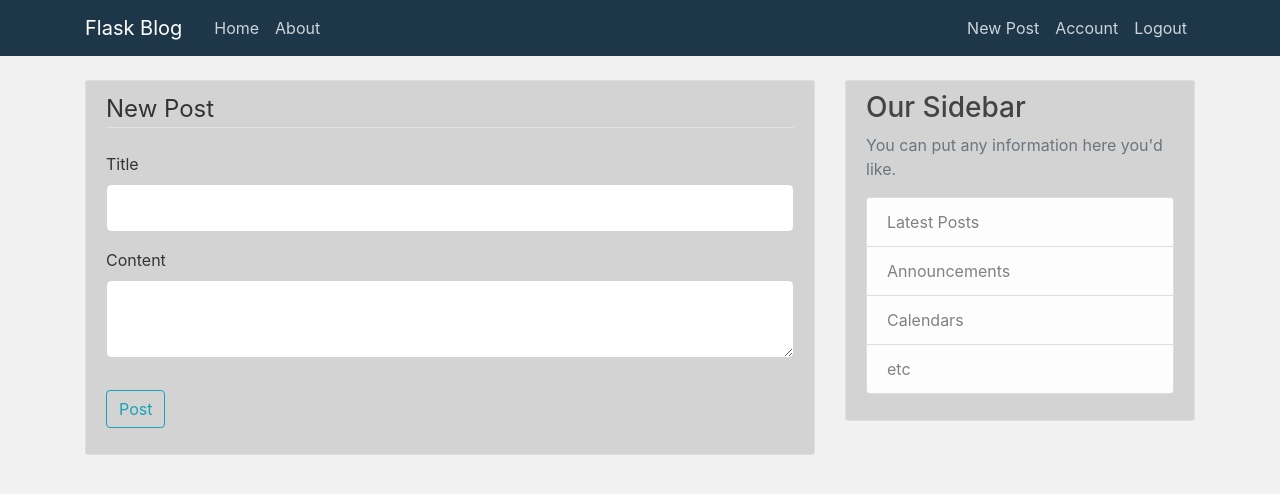
After one commit to andrenevares/Flask_Blog, a Flask app: page /post/new in a window 1280 px wide. The commit adds this page. Shown: the top 494 px of the page. Run offline with Flask 2, Linux system fonts and the light colour scheme; a user stored in the database is signed in; some libraries are stand-ins or nearby versions.

Commit message:
Create, Update, and Delete Posts

```diff
--- a/flaskblog/forms.py
+++ b/flaskblog/forms.py
@@ -1,7 +1,7 @@
 from flask_wtf import FlaskForm
 from flask_wtf.file import FileField, FileAllowed
 from flask_login import current_user
-from wtforms import StringField, PasswordField, SubmitField, BooleanField
+from wtforms import StringField, PasswordField, SubmitField, BooleanField, TextAreaField
 from wtforms.validators import DataRequired, Length, Email, EqualTo, ValidationError
 from flaskblog.models import User
 
@@ -54,3 +54,8 @@ class UpdateAccountForm(FlaskForm):
             user = User.query.filter_by(email=email.data).first()
             if user:
                 raise ValidationError('That email is taken. Please choose a different one.')
+
+class PostForm(FlaskForm):
+    title = StringField('Title', validators=[DataRequired()])
+    content = TextAreaField('Content', validators=[DataRequired()])
+    submit = SubmitField('Post')
--- a/flaskblog/routes.py
+++ b/flaskblog/routes.py
@@ -1,32 +1,17 @@
 import os
 import secrets
 from PIL import Image
-from flask import render_template, url_for, flash, redirect, request
+from flask import render_template, url_for, flash, redirect, request, abort
 from flaskblog import app, db, bcrypt
-from flaskblog.forms import RegistrationForm, LoginForm, UpdateAccountForm
+from flaskblog.forms import RegistrationForm, LoginForm, UpdateAccountForm, PostForm
 from flaskblog.models import User, Post
 from flask_login import login_user, current_user, logout_user, login_required
-
-
-posts = [
-    {
-        'author': 'Corey Schafer',
-        'title': 'Blog Post 1',
-        'content': 'First post content',
-        'date_posted': 'April 20, 2018'
-    },
-    {
-        'author': 'Jane Doe',
-        'title': 'Blog Post 2',
-        'content': 'Second post content',
-        'date_posted': 'April 21, 2018'
-    }
-]
 
 
 @app.route("/")
 @app.route("/home")
 def home():
+    posts = Post.query.all()
     return render_template('home.html', posts=posts)
 
 
@@ -71,12 +56,13 @@ def logout():
     logout_user()
     return redirect(url_for('home'))
 
+
 def save_picture(form_picture):
     random_hex = secrets.token_hex(8)
     _, f_ext = os.path.splitext(form_picture.filename)
     picture_fn = random_hex + f_ext
     picture_path = os.path.join(app.root_path, 'static/profile_pics', picture_fn)
-    ### Vamos redimensionar antes de salvar
+
     output_size = (125, 125)
     i = Image.open(form_picture)
     i.thumbnail(output_size)
@@ -96,10 +82,63 @@ def account():
         current_user.username = form.username.data
         current_user.email = form.email.data
         db.session.commit()
-        flash('Your account has been updated !!!', 'success')
+        flash('Your account has been updated!', 'success')
         return redirect(url_for('account'))
-    elif request.method == "GET":
+    elif request.method == 'GET':
         form.username.data = current_user.username
         form.email.data = current_user.email
-    image_file = url_for('static', filename='profile_pics/' + current_user.image_file )
-    return render_template('account.html', title='Account', image_file=image_file, form=form)
+    image_file = url_for('static', filename='profile_pics/' + current_user.image_file)
+    return render_template('account.html', title='Account',
+                           image_file=image_file, form=form)
+
+
+@app.route("/post/new", methods=['GET', 'POST'])
+@login_required
+def new_post():
+    form = PostForm()
+    if form.validate_on_submit():
+        post = Post(title=form.title.data, content=form.content.data, author=current_user)
+        db.session.add(post)
+        db.session.commit()
+        flash('Your post has been created!', 'success')
+        return redirect(url_for('home'))
+    return render_template('create_post.html', title='New Post',
+                           form=form, legend='New Post')
+
+
+@app.route("/post/<int:post_id>")
+def post(post_id):
+    post = Post.query.get_or_404(post_id)
+    return render_template('post.html', title=post.title, post=post)
+
+
+@app.route("/post/<int:post_id>/update", methods=['GET', 'POST'])
+@login_required
+def update_post(post_id):
+    post = Post.query.get_or_404(post_id)
+    if post.author != current_user: #se o autor do post não for igual ao usuário atual
+        abort(403) # 403 é HTTP forbiden
+    form = PostForm()
+    if form.validate_on_submit(): #se o formulario for válido
+        post.title = form.title.data #trago o título
+        post.content = form.content.data #trago o conteúdo
+        db.session.commit() #como ele já existe eu não preciso fazer db.session.add
+        flash('Your post has been updated!', 'success')
+        return redirect(url_for('post', post_id=post.id))
+    elif request.method == 'GET':
+        form.title.data = post.title
+        form.content.data = post.content
+    return render_template('create_post.html', title='Update Post',
+                           form=form, legend='Update Post')
+
+
+@app.route("/post/<int:post_id>/delete", methods=['POST'])
+@login_required
+def delete_post(post_id):
+    post = Post.query.get_or_404(post_id)
+    if post.author != current_user:
+        abort(403)
+    db.session.delete(post)
+    db.session.commit()
+    flash('Your post has been deleted!', 'success')
+    return redirect(url_for('home'))
--- a/flaskblog/static/main.css
+++ b/flaskblog/static/main.css
@@ -1,5 +1,5 @@
-ody {
-	background: #fafafa;
+body {
+	background: #f1f1f1;
 	color: #333333;
 	margin-top: 5rem;
 }
@@ -13,8 +13,9 @@ h6 {
 	color: #444444;
 }
 
-.bg-steel {
-	background-color: #5f788a;
+
+.bg-navbar {
+	background-color: #1d3749;
 }
 
 .site-header .navbar-nav .nav-link {
@@ -30,7 +31,7 @@ h6 {
 }
 
 .content-section {
-	background: #ffffff;
+	background: #d3d3d3;
 	padding: 10px 20px;
 	border: 1px solid #dddddd;
 	border-radius: 3px;
--- /dev/null
+++ b/flaskblog/templates/create_post.html
@@ -0,0 +1,40 @@
+{% extends "layout.html" %}
+{% block content %}
+<div class="content-section">
+    <form method="POST" action="">
+        {{ form.hidden_tag() }}
+        <fieldset class="form-group">
+            <legend class="border-bottom mb-4">New Post</legend>
+            <div class="form-group">
+                {{ form.title.label(class="form-control-label") }}
+                {% if form.title.errors %}
+                {{ form.title(class="form-control form-control-lg is-invalid") }}
+                <div class="invalid-feedback">
+                    {% for error in form.title.errors %}
+                    <span>{{ error }}</span>
+                    {% endfor %}
+                </div>
+                {% else %}
+                {{ form.title(class="form-control form-control-lg") }}
+                {% endif %}
+            </div>
+            <div class="form-group">
+                {{ form.content.label(class="form-control-label") }}
+                {% if form.content.errors %}
+                {{ form.content(class="form-control form-control-lg is-invalid") }}
+                <div class="invalid-feedback">
+                    {% for error in form.content.errors %}
+                    <span>{{ error }}</span>
+                    {% endfor %}
+                </div>
+                {% else %}
+                {{ form.content(class="form-control form-control-lg") }}
+                {% endif %}
+            </div>
+        </fieldset>
+        <div class="form-group">
+            {{ form.submit(class="btn btn-outline-info") }}
+        </div>
+    </form>
+</div>
+{% endblock content %}
--- a/flaskblog/templates/layout.html
+++ b/flaskblog/templates/layout.html
@@ -21,7 +21,7 @@
 
 <body>
     <header class="site-header">
-        <nav class="navbar navbar-expand-md navbar-dark bg-steel fixed-top">
+        <nav class="navbar navbar-expand-md navbar-dark bg-navbar fixed-top">
             <div class="container">
                 <a class="navbar-brand mr-4" href="/">Flask Blog</a>
                 <button class="navbar-toggler" type="button" data-toggle="collapse" data-target="#navbarToggle"
@@ -36,6 +36,7 @@
                     <!-- Navbar Right Side -->
                     <div class="navbar-nav">
                         {% if current_user.is_authenticated %}
+                        <a class="nav-item nav-link" href="{{ url_for('new_post') }}">New Post</a>
                         <a class="nav-item nav-link" href="{{ url_for('account') }}">Account</a>
                         <a class="nav-item nav-link" href="{{ url_for('logout') }}">Logout</a>
                         {% else %}
@@ -47,7 +48,7 @@
             </div>
         </nav>
     </header>
-    <main role="main" class="container">
+    <main role="main" class="container espaco">
         <div class="row">
             <div class="col-md-8">
                 {% with messages = get_flashed_messages(with_categories=true) %}
```
Also changed, not shown: flaskblog/templates/home.html (+5 -3 lines), flaskblog/templates/post.html (added, +42 -0 lines), flaskblog/site.db, run.py (line endings or trailing spaces).
